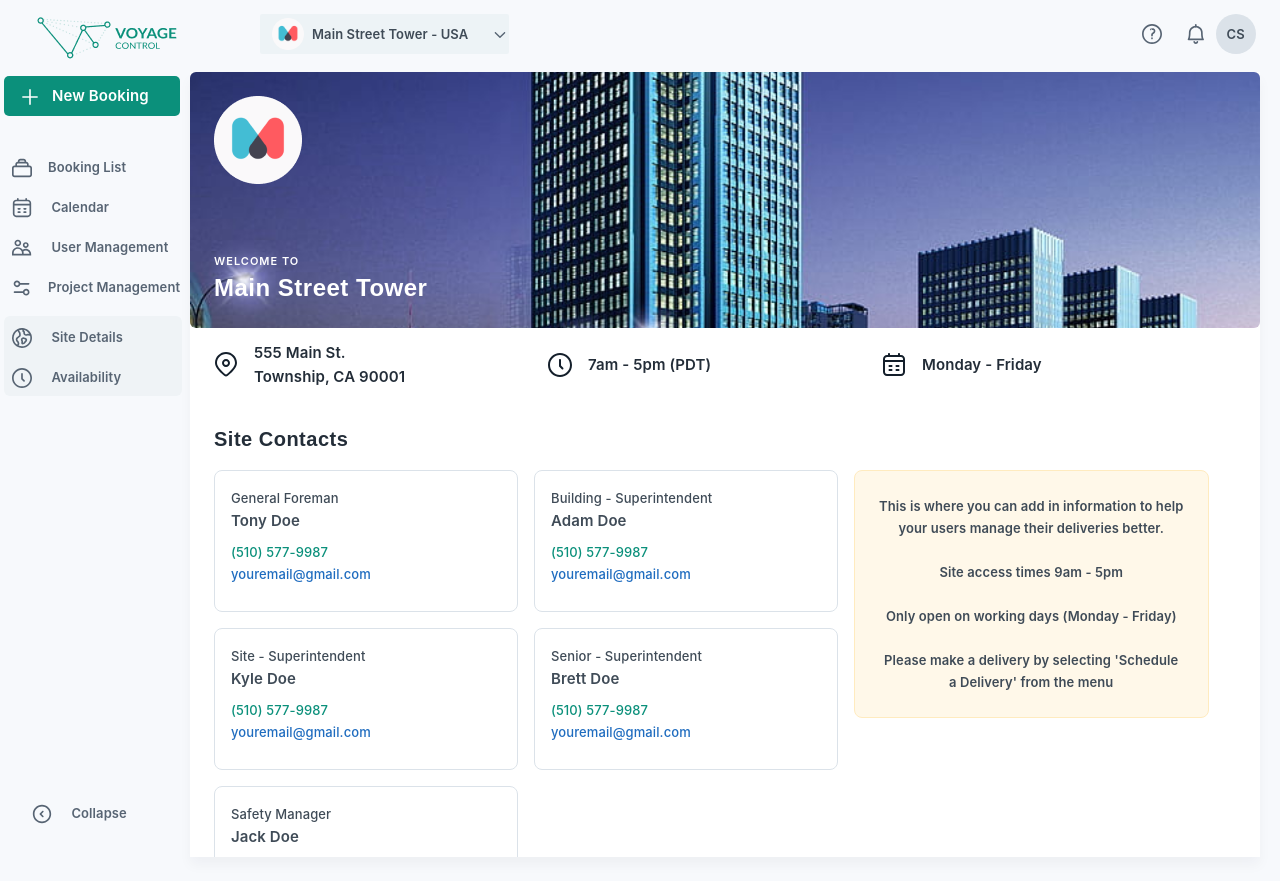
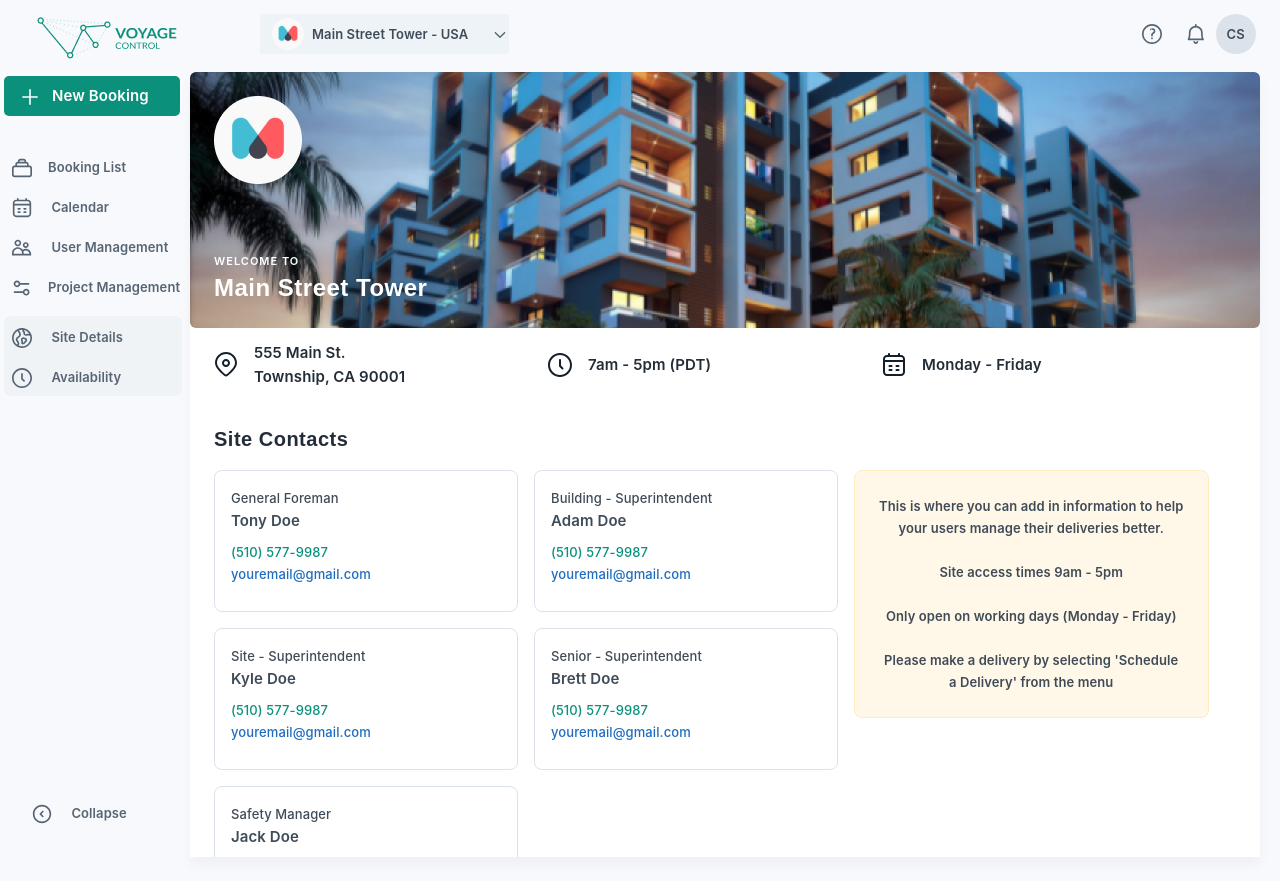
Before and after one commit to PrachiCitrusbug/site-4-voyage-control, a plain HTML site: page index.html in a window 1280 px wide. Drawn offline with Linux system fonts and the light colour scheme; a web font is replaced by a local one.

Commit message:
banner image fix

```diff
--- a/index.html
+++ b/index.html
@@ -100,7 +100,7 @@
                         <div class="dashboard-view" id="dashboard-collapse">
                             <!--dashboard banner-->
                             <div class="banner">
-                                <img class="banner-img" src="assets/images/banner.jpg" alt="main street image">
+                                <img class="banner-img" src="assets/images/banner-1.png" alt="main street image">
                                 <div class="banner-content">
                                     <img src="assets/images/logo.png" alt="Logo image">
                                     <div class="banner-text">
```
Also changed, not shown: assets/images/banner-1.png (added), assets/images/banner.jpg (deleted).
